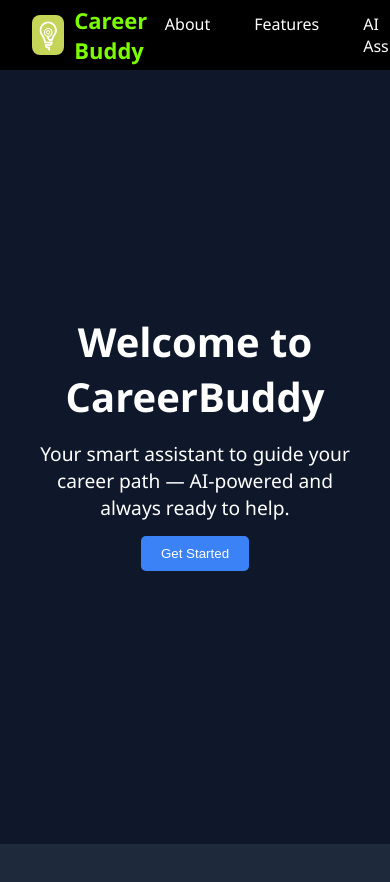
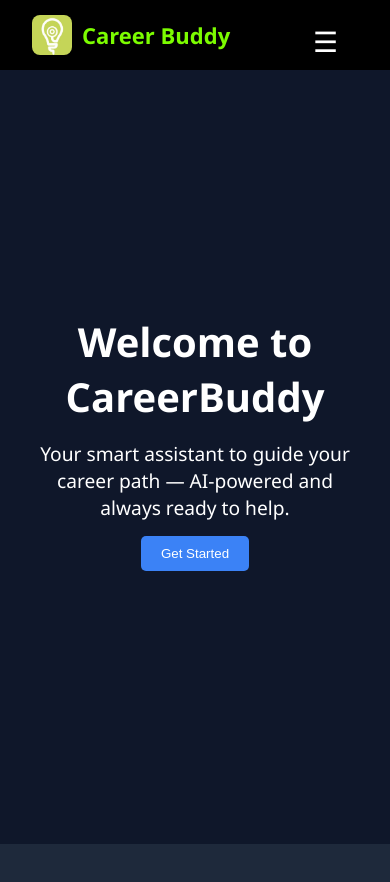
Before and after one commit to Neel-2606/CareerBuddy, a React (Vite) app: page / in a window 390 px wide. Shown: the top 882 px of the page. Built offline with nearby package versions, Linux system fonts and the light colour scheme.

Commit message:
Your update message here

```diff
--- a/src/components/Navbar.css
+++ b/src/components/Navbar.css
@@ -10,11 +10,13 @@
   position: sticky;
   top: 0;
   z-index: 100;
+  flex-wrap: wrap;
 }
 
 .logo-section {
   display: flex;
   align-items: center;
+  flex: 1;
 }
 
 .logo-img {
@@ -28,7 +30,17 @@
 .brand-name {
   font-size: 22px;
   font-weight: bold;
-  color: #7CFC00; /* Light green */
+  color: #7CFC00;
+}
+
+.hamburger {
+  display: none;
+  font-size: 28px;
+  background: none;
+  border: none;
+  color: white;
+  cursor: pointer;
+  margin-left: auto;
 }
 
 .nav-links {
@@ -75,3 +87,35 @@
 .register-btn:hover {
   opacity: 0.85;
 }
+
+/* ========== MOBILE STYLES ========== */
+@media (max-width: 768px) {
+  .hamburger {
+    display: block;
+  }
+
+  .nav-links,
+  .auth-buttons {
+    display: none;
+    flex-direction: column;
+    width: 100%;
+    margin-top: 12px;
+  }
+
+  .nav-links.open,
+  .auth-buttons.open {
+    display: flex;
+  }
+
+  .nav-links li {
+    margin: 10px 0;
+  }
+
+  .auth-buttons {
+    gap: 8px;
+  }
+
+  .navbar {
+    align-items: flex-start;
+  }
+}
--- a/src/components/Navbar.jsx
+++ b/src/components/Navbar.jsx
@@ -1,26 +1,31 @@
-import React from 'react';
+import React, { useState } from 'react';
 import { useNavigate } from 'react-router-dom';
 import './Navbar.css';
 
 function Navbar() {
   const navigate = useNavigate();
+  const [isOpen, setIsOpen] = useState(false);
+
+  const toggleMenu = () => setIsOpen(!isOpen);
 
   return (
     <nav className="navbar">
       <div className="logo-section">
         <img src="/logo.jpg" alt="CareerBuddy Logo" className="logo-img" />
         <span className="brand-name">Career Buddy</span>
+        <button className="hamburger" onClick={toggleMenu}>☰</button>
       </div>
-      <ul className="nav-links">
+
+      <ul className={`nav-links ${isOpen ? 'open' : ''}`}>
         <li><a href="#about">About</a></li>
         <li><a href="#features">Features</a></li>
         <li><a href="#assistant">AI Assistant</a></li>
         <li><a href="#resume">Resume Builder</a></li>
       </ul>
-      <div className="auth-buttons">
+
+      <div className={`auth-buttons ${isOpen ? 'open' : ''}`}>
         <button className="login-btn" onClick={() => navigate('/login')}>Login</button>
         <button className="register-btn" onClick={() => navigate('/signup')}>Register</button>
-
       </div>
     </nav>
   );
```
